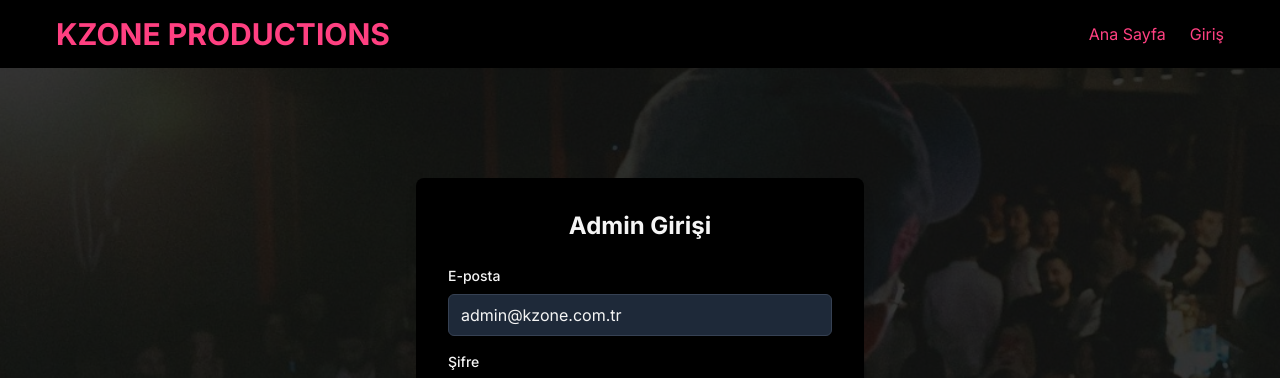
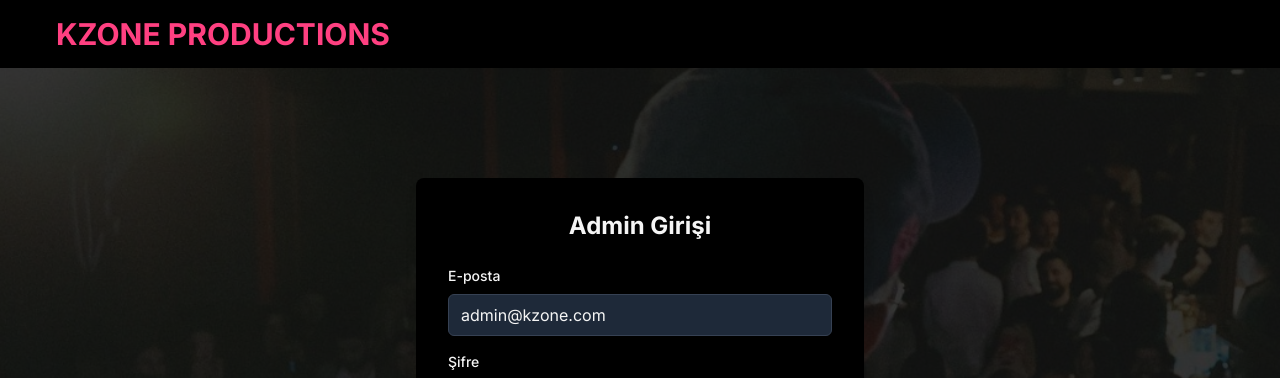
Before and after one commit to cosfat/kzone, a Next.js app: page /login in a window 1280 px wide. Shown: the top 378 px of the page. Built offline with nearby package versions, Linux system fonts and the light colour scheme; no server answers.

Commit message:
Header linklerini düzenlendi, login sayfasındaki email alanı düzeltildi

```diff
--- a/src/app/login/page.tsx
+++ b/src/app/login/page.tsx
@@ -5,7 +5,7 @@ import { useRouter } from 'next/navigation';
 import { useAuth } from '@/context/AuthContext';
 
 export default function Login() {
-  const [email, setEmail] = useState('admin@kzone.com.tr');
+  const [email, setEmail] = useState('admin@kzone.com');
   const [password, setPassword] = useState('');
   const [error, setError] = useState('');
   const [loading, setLoading] = useState(false);
@@ -51,7 +51,6 @@ export default function Login() {
               onChange={(e) => setEmail(e.target.value)}
               className="w-full px-3 py-2 bg-gray-800 border border-gray-700 rounded-md focus:outline-none focus:ring-2 focus:ring-pink-500"
               required
-              disabled
             />
           </div>
 
--- a/src/components/Header.tsx
+++ b/src/components/Header.tsx
@@ -18,11 +18,6 @@ const Header = () => {
 
         <nav>
           <ul className="flex space-x-6">
-            <li>
-              <Link href="/" className="hover:text-pink-400 transition-colors">
-                Ana Sayfa
-              </Link>
-            </li>
             {user ? (
               <>
                 <li>
@@ -39,13 +34,7 @@ const Header = () => {
                   </button>
                 </li>
               </>
-            ) : (
-              <li>
-                <Link href="/login" className="hover:text-pink-400 transition-colors">
-                  Giriş
-                </Link>
-              </li>
-            )}
+            ) : null}
           </ul>
         </nav>
       </div>
--- a/src/services/firebase.ts
+++ b/src/services/firebase.ts
@@ -62,7 +62,7 @@ export const initializeEventTypes = async () => {
 export const initializeAdmin = async () => {
   try {
     // Firebase Authentication için admin kullanıcısı oluştur
-    await createUserWithEmailAndPassword(auth, 'admin@kzone.com.tr', 'kzoneevents991155');
+    await createUserWithEmailAndPassword(auth, 'admin@kzone.com', 'kzoneevents991155');
 
     // Realtime Database'e de kullanıcı bilgilerini kaydet
     await set(ref(db, 'users/admin'), {
```
